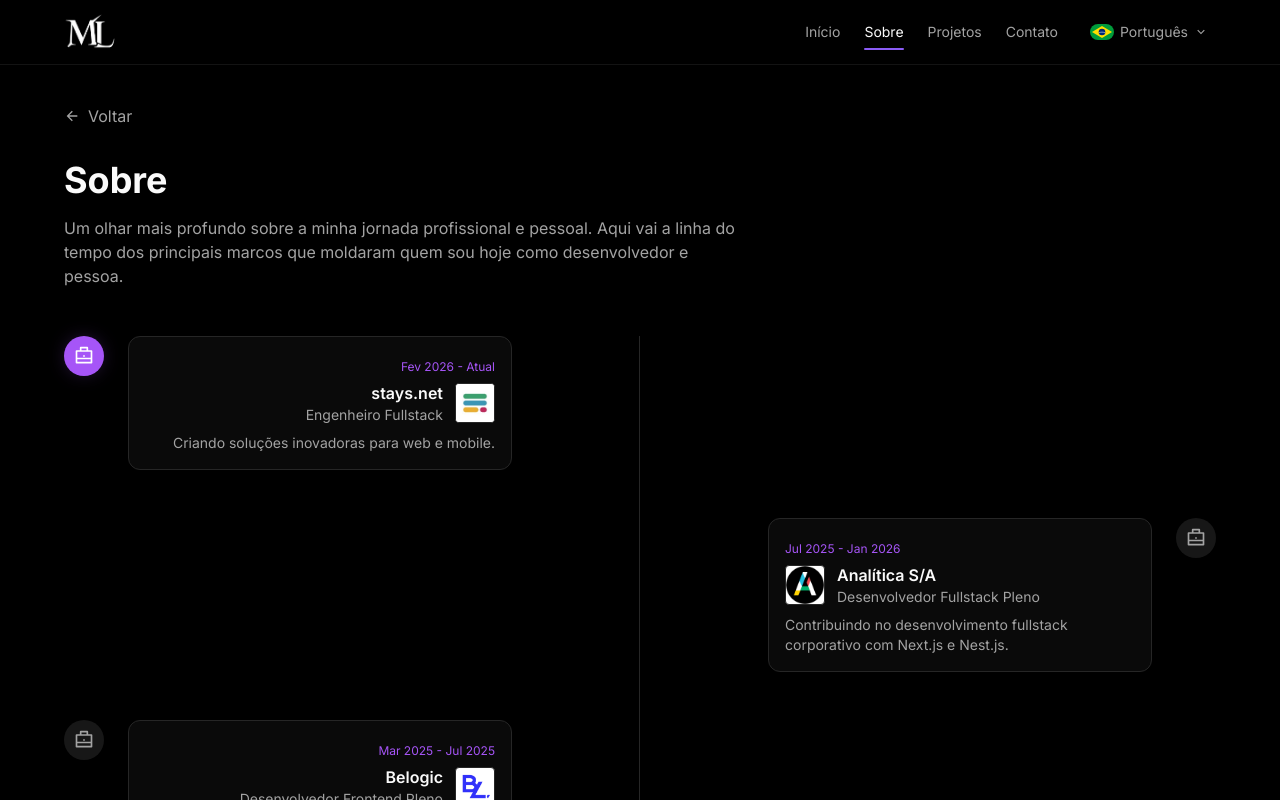
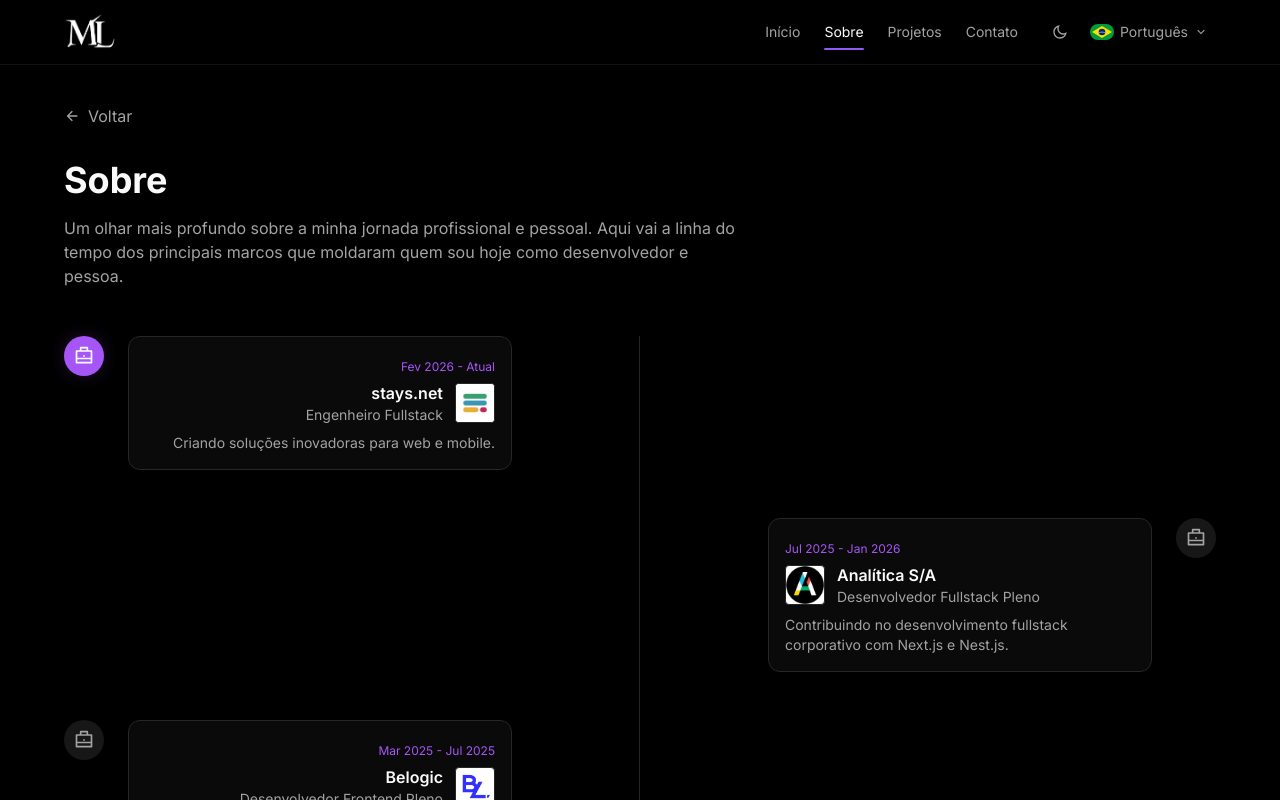
Before and after one commit to maiconlara/maiconlara.com.br, a Next.js app: page /pt-BR/about in a window 1280 px wide. Shown: the top 800 px of the page. Built offline with nearby package versions, Linux system fonts and the light colour scheme.

Commit message:
feat: add theme toggle and theme styles

```diff
--- a/src/app/[locale]/layout.tsx
+++ b/src/app/[locale]/layout.tsx
@@ -110,7 +110,7 @@ export default async function LocaleLayout({
   const dict = await getDictionary(locale);
 
   return (
-    <html lang={locale}>
+    <html lang={locale} suppressHydrationWarning>
       <body className="font-sans antialiased">
         <Script
           id="schema-person"
--- a/src/app/globals.css
+++ b/src/app/globals.css
@@ -6,6 +6,48 @@
 
 @layer base {
   :root {
+    --background: 240 10% 97%;
+    --foreground: 240 10% 8%;
+
+    --card: 0 0% 100%;
+    --card-foreground: 240 10% 8%;
+
+    --popover: 0 0% 100%;
+    --popover-foreground: 240 10% 8%;
+
+    --primary: 270 85% 50%;
+    --primary-foreground: 0 0% 100%;
+
+    --secondary: 240 6% 92%;
+    --secondary-foreground: 240 10% 12%;
+
+    --muted: 240 5% 88%;
+    --muted-foreground: 240 5% 32%;
+
+    --accent: 270 85% 50%;
+    --accent-foreground: 0 0% 100%;
+
+    --destructive: 0 84% 55%;
+    --destructive-foreground: 0 0% 98%;
+
+    --border: 240 6% 84%;
+    --input: 240 6% 84%;
+    --ring: 270 85% 50%;
+
+    --radius: 0.75rem;
+
+    --purple-glow: 270 85% 50%;
+    --purple-muted: 270 60% 65%;
+    --surface-elevated: 0 0% 100%;
+    --text-tertiary: 240 4% 45%;
+
+    --card-shadow: 0 1px 2px 0 hsl(240 10% 40% / 0.06),
+      0 1px 3px 0 hsl(240 10% 40% / 0.08);
+    --card-shadow-hover: 0 4px 6px -1px hsl(240 10% 40% / 0.08),
+      0 2px 4px -1px hsl(240 10% 40% / 0.05);
+  }
+
+  .dark {
     --background: 0 0% 0%;
     --foreground: 0 0% 98%;
 
@@ -34,13 +76,13 @@
     --input: 0 0% 15%;
     --ring: 270 91% 65%;
 
-    --radius: 0.75rem;
-
-    /* Custom tokens */
     --purple-glow: 270 91% 65%;
     --purple-muted: 270 50% 40%;
     --surface-elevated: 0 0% 6%;
     --text-tertiary: 0 0% 45%;
+
+    --card-shadow: none;
+    --card-shadow-hover: none;
   }
 }
 
@@ -60,6 +102,42 @@
 
   ::selection {
     @apply bg-primary/30 text-foreground;
+  }
+
+  @media (prefers-reduced-motion: no-preference) {
+    :root {
+      --theme-transition: background-color 300ms ease, border-color 300ms ease,
+        color 300ms ease, fill 300ms ease, stroke 300ms ease,
+        box-shadow 300ms ease;
+    }
+
+    html,
+    body,
+    header,
+    main,
+    section,
+    article,
+    aside,
+    nav,
+    div,
+    span,
+    p,
+    h1,
+    h2,
+    h3,
+    h4,
+    h5,
+    h6,
+    a,
+    button,
+    input,
+    textarea,
+    select,
+    label,
+    code,
+    pre {
+      transition: var(--theme-transition);
+    }
   }
 }
 
@@ -84,6 +162,11 @@
 
   .card-hover {
     @apply transition-all duration-300 hover:border-primary/30 hover:glow-sm;
+    box-shadow: var(--card-shadow);
+  }
+
+  .card-hover:hover {
+    box-shadow: var(--card-shadow-hover), 0 0 20px -5px hsl(var(--primary) / 0.4);
   }
 
   .link-underline {
--- a/src/app/providers.tsx
+++ b/src/app/providers.tsx
@@ -1,13 +1,21 @@
 "use client";
 
 import { QueryClient, QueryClientProvider } from "@tanstack/react-query";
+import { ThemeProvider } from "next-themes";
 
 const queryClient = new QueryClient();
 
 export default function Providers({ children }: { children: React.ReactNode }) {
   return (
     <QueryClientProvider client={queryClient}>
-      {children}
+      <ThemeProvider
+        attribute="class"
+        defaultTheme="dark"
+        enableSystem
+        disableTransitionOnChange={false}
+      >
+        {children}
+      </ThemeProvider>
     </QueryClientProvider>
   );
 }
--- a/src/components/layout/Header.tsx
+++ b/src/components/layout/Header.tsx
@@ -9,6 +9,7 @@ import { cn } from "@/lib/utils";
 import logo from "@/assets/logo.png";
 import { useDictionary, useLocale } from "@/i18n/dictionary-context";
 import { LanguageSwitcher } from "./language-switcher";
+import { ThemeToggle } from "./theme-toggle";
 
 export function Header() {
   const pathname = usePathname();
@@ -78,7 +79,10 @@ export function Header() {
             );
           })}
 
-          <LanguageSwitcher />
+          <div className="flex items-center gap-1">
+            <ThemeToggle />
+            <LanguageSwitcher />
+          </div>
         </nav>
       </div>
     </motion.header>
--- /dev/null
+++ b/src/components/layout/theme-toggle.tsx
@@ -0,0 +1,55 @@
+"use client";
+
+import { useEffect, useState } from "react";
+import { useTheme } from "next-themes";
+import { RiMoonLine, RiSunLine } from "@remixicon/react";
+
+import { useDictionary } from "@/i18n/dictionary-context";
+import { cn } from "@/lib/utils";
+
+export function ThemeToggle() {
+  const { resolvedTheme, setTheme } = useTheme();
+  const dict = useDictionary();
+  const [mounted, setMounted] = useState(false);
+
+  useEffect(() => setMounted(true), []);
+
+  const isDark = mounted ? resolvedTheme === "dark" : true;
+
+  const toggle = () => setTheme(isDark ? "light" : "dark");
+
+  return (
+    <button
+      type="button"
+      onClick={toggle}
+      aria-label={dict.header.theme.toggle}
+      title={isDark ? dict.header.theme.light : dict.header.theme.dark}
+      className={cn(
+        "relative inline-flex items-center justify-center w-9 h-9 rounded-md",
+        "text-muted-foreground hover:text-foreground hover:bg-secondary",
+        "focus-visible:outline-none focus-visible:ring-1 focus-visible:ring-primary",
+        "transition-colors"
+      )}
+      suppressHydrationWarning
+    >
+      <RiSunLine
+        aria-hidden
+        className={cn(
+          "absolute w-4 h-4 transition-all duration-500 ease-out",
+          isDark
+            ? "rotate-90 scale-0 opacity-0"
+            : "rotate-0 scale-100 opacity-100"
+        )}
+      />
+      <RiMoonLine
+        aria-hidden
+        className={cn(
+          "absolute w-4 h-4 transition-all duration-500 ease-out",
+          isDark
+            ? "rotate-0 scale-100 opacity-100"
+            : "-rotate-90 scale-0 opacity-0"
+        )}
+      />
+    </button>
+  );
+}
--- a/src/i18n/dictionaries/en-US.json
+++ b/src/i18n/dictionaries/en-US.json
@@ -23,6 +23,13 @@
     "language": {
       "label": "Language",
       "switchTo": "Switch to {language}"
+    },
+    "theme": {
+      "label": "Theme",
+      "toggle": "Toggle theme",
+      "light": "Light",
+      "dark": "Dark",
+      "system": "System"
     }
   },
   "hero": {
--- a/src/i18n/dictionaries/es-ES.json
+++ b/src/i18n/dictionaries/es-ES.json
@@ -23,6 +23,13 @@
     "language": {
       "label": "Idioma",
       "switchTo": "Cambiar a {language}"
+    },
+    "theme": {
+      "label": "Tema",
+      "toggle": "Alternar tema",
+      "light": "Claro",
+      "dark": "Oscuro",
+      "system": "Sistema"
     }
   },
   "hero": {
--- a/src/i18n/dictionaries/pt-BR.json
+++ b/src/i18n/dictionaries/pt-BR.json
@@ -23,6 +23,13 @@
     "language": {
       "label": "Idioma",
       "switchTo": "Mudar para {language}"
+    },
+    "theme": {
+      "label": "Tema",
+      "toggle": "Alternar tema",
+      "light": "Claro",
+      "dark": "Escuro",
+      "system": "Sistema"
     }
   },
   "hero": {
```
Also changed, not shown: src/components/ui/dropdown-menu.tsx (+26 -7 lines).
